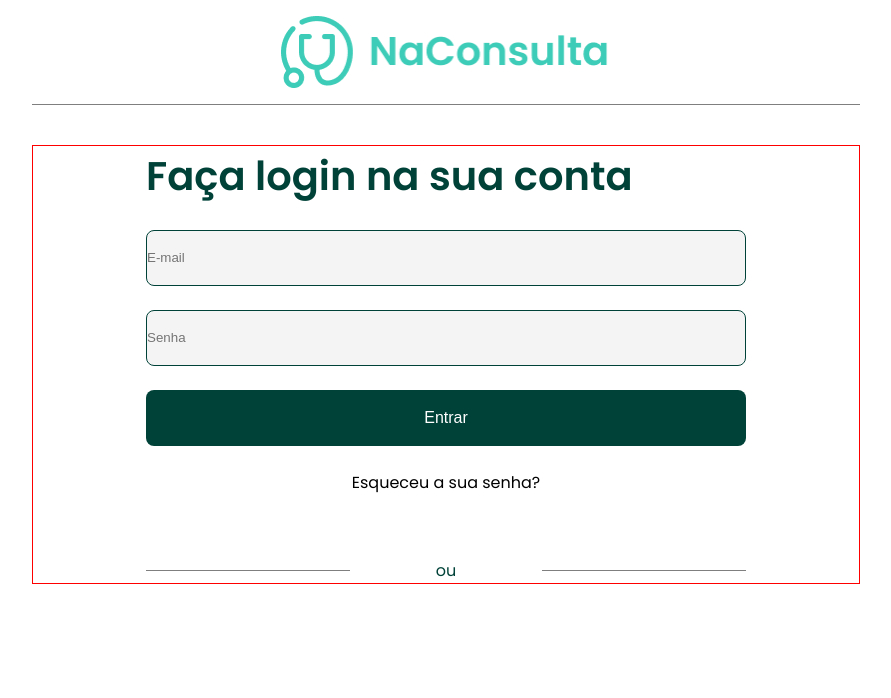
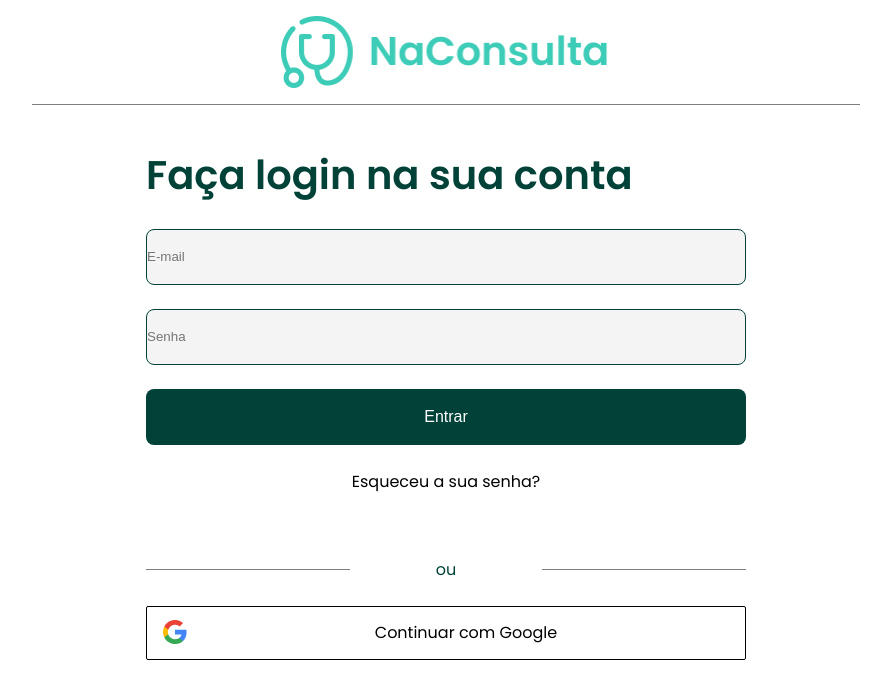
Before and after one commit to Achette/PI_NaConsulta, a React (Create React App) app: page /login in a window 1280 px wide. Shown: the top 698 px of the page, without its empty margins (194-1085 px from the left). Built offline with nearby package versions, Linux system fonts and the light colour scheme.

Commit message:
Feat: cria botão Google na página de login

```diff
--- /dev/null
+++ b/src/components/googleButton/index.tsx
@@ -0,0 +1,24 @@
+import { Flex, Image, Link, Text, VStack } from "@chakra-ui/react";
+import GoogleIcon from "../../assets/img/googleIcon.png";
+
+export const GoogleButton = () => {
+  return (
+    <Link cursor="pointer">
+      <VStack
+        justifyContent="center"
+        w="37.5rem"
+        h="3.375rem"
+        bgColor="#FFF"
+        border="0.9px solid #000000"
+        borderRadius="0.125rem"
+      >
+        <Flex w="100%">
+          <Image src={GoogleIcon} alignSelf="flex-start" pl="1rem" />
+          <Text margin="0 auto" fontSize="1rem" fontWeight={400} color="#000">
+            Continuar com Google
+          </Text>
+        </Flex>
+      </VStack>
+    </Link>
+  );
+};
--- a/src/components/index.ts
+++ b/src/components/index.ts
@@ -5,5 +5,6 @@ export * from "./serviceCard/index";
 export * from "./sectionAboutUs/index";
 export * from "./sectionDepositions/index";
 export * from "./commentCard/index";
-export * from "./footer/index"
-export * from './footerLinks/index'
+export * from "./footer/index";
+export * from "./footerLinks/index";
+export * from "./googleButton/index";
--- a/src/routes/users/login/index.tsx
+++ b/src/routes/users/login/index.tsx
@@ -8,10 +8,11 @@ import {
   Text,
   VStack,
 } from "@chakra-ui/react";
+import { GoogleButton } from "../../../components";
 
 export const Login = () => {
   return (
-    <Box border="1px solid red" w="100%" h="100%">
+    <Box w="100%" h="100%">
       <Box w="37.5rem" margin="0 auto">
         <Heading
           as="h1"
@@ -59,6 +60,7 @@ export const Login = () => {
           </Button>
 
           <Text mb="2.5rem">Esqueceu a sua senha?</Text>
+
           <Flex align="center" w="100%" justifyContent="space-between">
             <Divider w="12.75rem" h="0.05625rem" bg="rgba(0, 0, 0, 0.5)" />
             <Text
@@ -71,6 +73,7 @@ export const Login = () => {
             </Text>
             <Divider w="12.75rem" h="0.05625rem" bg="rgba(0, 0, 0, 0.5)" />
           </Flex>
+        <GoogleButton />
         </VStack>
       </Box>
     </Box>
```
Also changed, not shown: src/assets/img/googleIcon.png (added).
